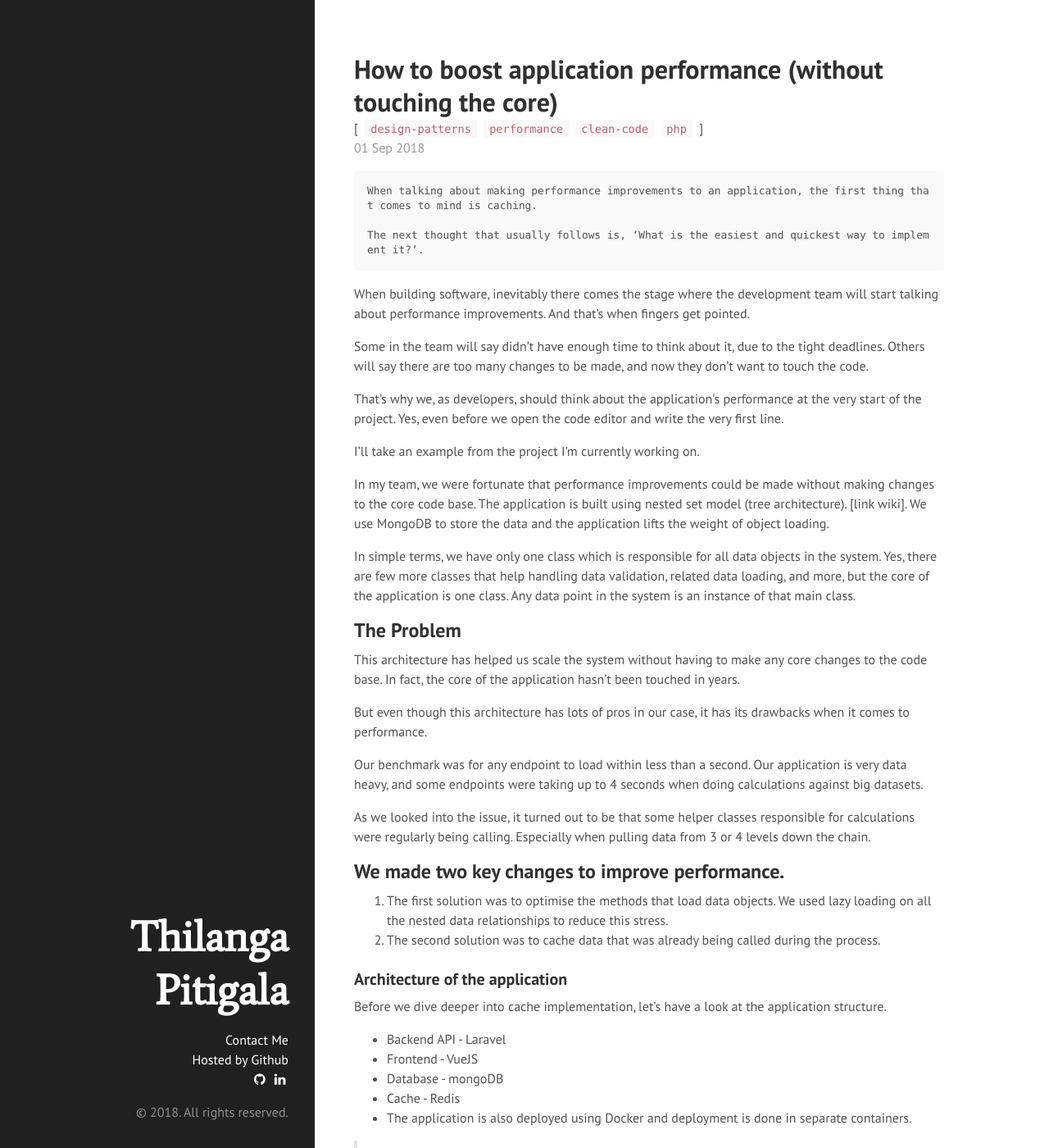
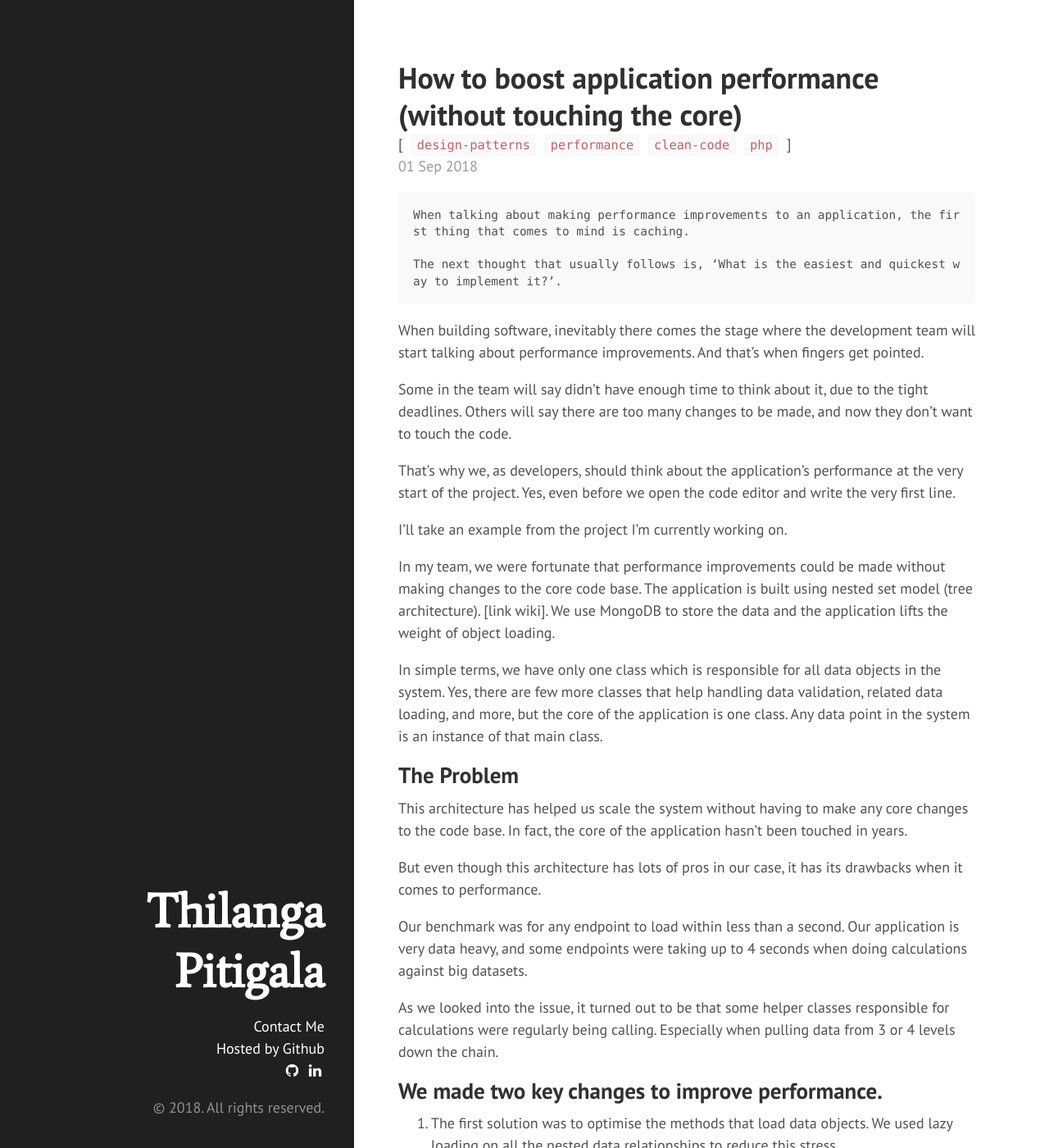
Before and after one commit to thilanga/thilanga.github.io, a Jekyll site: the page built from _posts/2018-09-01-how-to-boost-application-performance-without touching-the-core.md, in a window 1280 px wide and 1400 px high. Shown: the whole window at 82% size. Built offline with Jekyll 4.4.1, drawn with Linux system fonts in a browser that asks for light colours; comment, search, counter and statistics services are not loaded.

Commit message:
Updated to fix font css and width

```diff
--- a/_posts/2018-09-01-how-to-boost-application-performance-without touching-the-core.md
+++ b/_posts/2018-09-01-how-to-boost-application-performance-without touching-the-core.md
@@ -311,4 +311,4 @@ trait CacheTracker
 
 ## Outcome
 
-<img src="/assets/img/cache_layer_results.png" width="50%">
+<img src="/assets/img/cache_layer_results.png" width="40%">
--- a/public/css/hyde.css
+++ b/public/css/hyde.css
@@ -36,17 +36,17 @@ html {
 }
 @media (min-width: 48rem) {
   html {
-    font-size: 16px;
+    font-size: 18px;
   }
 }
 @media (min-width: 64rem) {
   html {
-    font-size: 16px;
+    font-size: 18px;
   }
 }
 @media (min-width: 80rem) {
   html {
-    font-size: 16px;
+    font-size: 18px;
   }
 }
 /*
@@ -152,7 +152,7 @@ a.sidebar-nav-item:focus {
 
 @media (min-width: 48rem) {
   .content {
-    max-width: 47rem;
+    max-width: 80%;
     margin-left: 26rem;
     margin-right: 2rem;
   }
```
